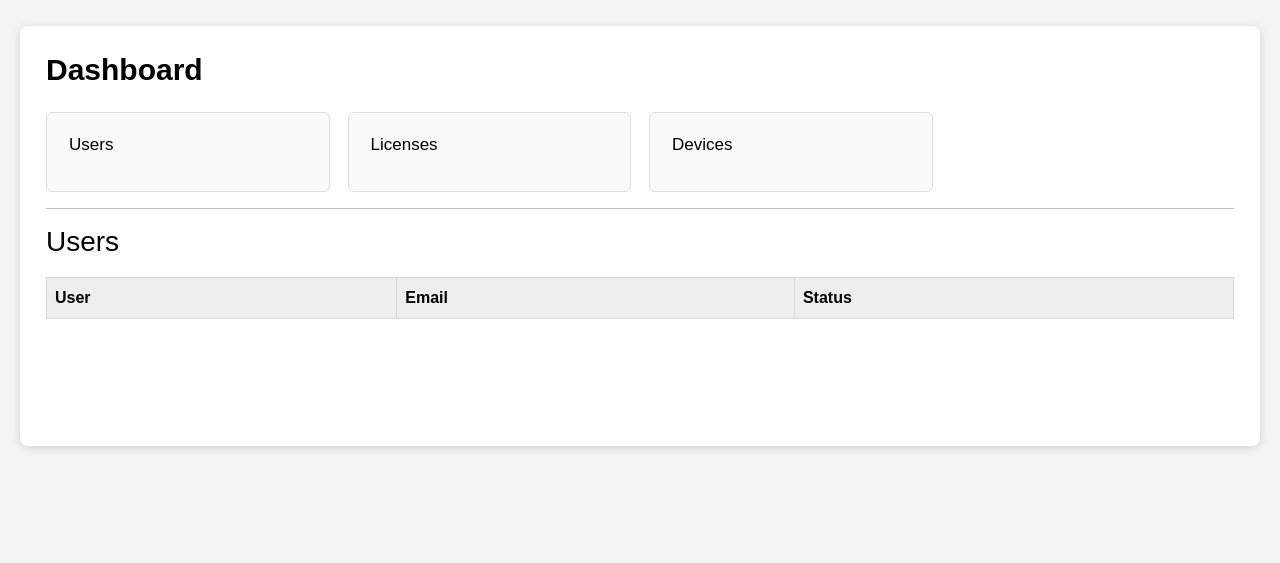
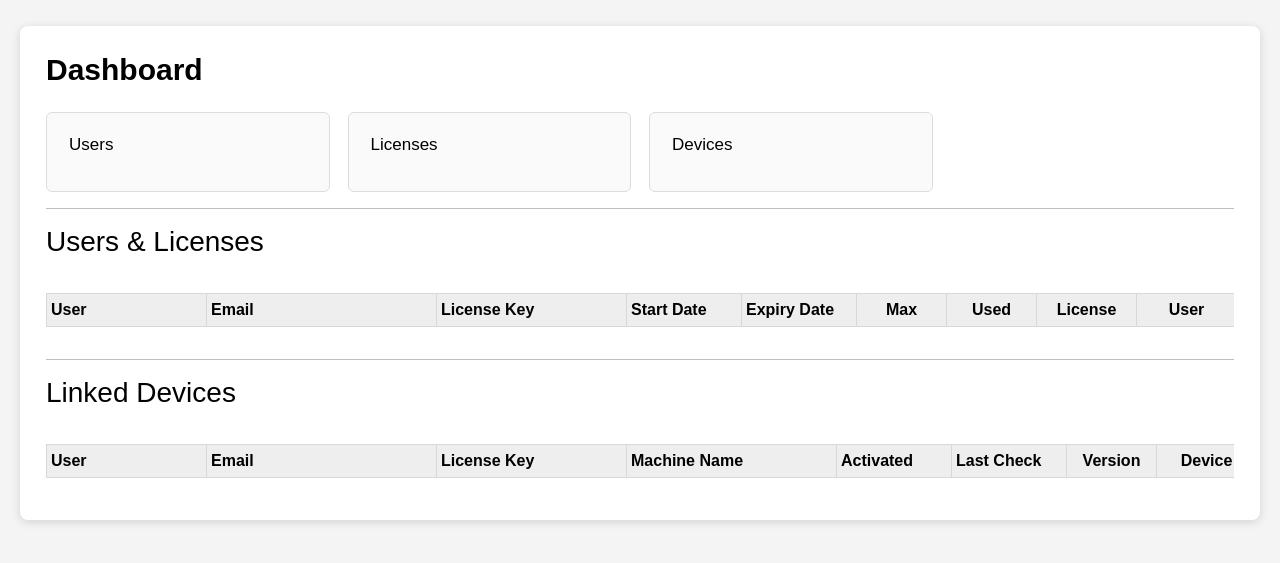
Before and after one commit to ashaikh123/license-server, a Flask app: template templates/org/public_dashboard.html in a window 1280 px wide. Shown: the part 54-617 px from the top of the page. Run offline with Flask 3, Linux system fonts and the light colour scheme; the template is opened without the code that fills it, so the values that code supplies are empty.

```diff
--- a/static/css/style.css
+++ b/static/css/style.css
@@ -185,3 +185,12 @@ h2 {
 .inline-table-form th {
     background: #eeeeee;
 }
+
+.link-button {
+    background: none;
+    border: none;
+    color: #0d6efd;
+    cursor: pointer;
+    padding: 0;
+    text-decoration: underline;
+}
--- a/templates/org/public_dashboard.html
+++ b/templates/org/public_dashboard.html
@@ -3,6 +3,48 @@
 {% block title %}{{ org.name }} Dashboard{% endblock %}
 
 {% block content %}
+<style>
+  .public-table {
+    font-size: 13px;
+    table-layout: fixed;
+    min-width: 1150px;
+  }
+
+  .public-table th,
+  .public-table td {
+    vertical-align: middle;
+    word-break: break-word;
+  }
+
+  .table-responsive {
+    overflow-x: auto;
+  }
+
+  .truncate-cell {
+    white-space: nowrap;
+    overflow: hidden;
+    text-overflow: ellipsis;
+  }
+
+  .col-user { width: 160px; }
+  .col-email { width: 230px; }
+  .col-license { width: 190px; }
+  .col-date { width: 115px; }
+  .col-small { width: 90px; text-align: center; }
+  .col-machine { width: 210px; }
+  .col-status { width: 100px; text-align: center; }
+
+  .copy-btn {
+    border: none;
+    background: #e9ecef;
+    padding: 2px 7px;
+    border-radius: 4px;
+    font-size: 12px;
+    cursor: pointer;
+    margin-left: 4px;
+  }
+</style>
+
 <h2>{{ org.name }} Dashboard</h2>
 
 <div class="stats-grid">
@@ -22,23 +64,156 @@
 
 <hr>
 
-<h3>Users</h3>
-<table class="table table-striped">
+<h3>Users & Licenses</h3>
+
+<div class="table-responsive mt-3">
+  <table class="table table-striped table-hover table-sm public-table">
     <thead>
       <tr>
-            <th>User</th>
-            <th>Email</th>
-            <th>Status</th>
+        <th class="col-user">User</th>
+        <th class="col-email">Email</th>
+        <th class="col-license">License Key</th>
+        <th class="col-date">Start Date</th>
+        <th class="col-date">Expiry Date</th>
+        <th class="col-small">Max</th>
+        <th class="col-small">Used</th>
+        <th class="col-status">License</th>
+        <th class="col-status">User</th>
       </tr>
     </thead>
+
     <tbody>
-        {% for user in users %}
+      {% for license in licenses %}
+      {% set user = license.user %}
+      {% set used_devices = device_count_map.get(license.id, 0) %}
+
       <tr>
-            <td>{{ user.name }}</td>
-            <td>{{ user.email }}</td>
-            <td>{{ "Active" if user.is_active else "Inactive" }}</td>
+        <td class="col-user truncate-cell" title="{{ user.name if user else '-' }}">
+          {{ user.name if user else '-' }}
+        </td>
+
+        <td class="col-email truncate-cell" title="{{ user.email if user else '-' }}">
+          {{ user.email if user else '-' }}
+        </td>
+
+        <td class="col-license truncate-cell" title="{{ license.key }}">
+          {{ license.key }}
+          <button type="button"
+                  class="copy-btn"
+                  onclick="navigator.clipboard.writeText('{{ license.key }}')">
+            Copy
+          </button>
+        </td>
+
+        <td class="col-date text-nowrap">
+          {{ license.activation_date.strftime('%Y-%m-%d') if license.activation_date else '-' }}
+        </td>
+
+        <td class="col-date text-nowrap">
+          {{ license.expiry_date.strftime('%Y-%m-%d') if license.expiry_date else '-' }}
+        </td>
+
+        <td class="col-small">
+          {{ license.max_devices }}
+        </td>
+
+        <td class="col-small">
+          {{ used_devices }}
+        </td>
+
+        <td class="col-status">
+          {% if license.status == 'active' %}
+            <span class="badge bg-success">Active</span>
+          {% elif license.status == 'expired' %}
+            <span class="badge bg-warning text-dark">Expired</span>
+          {% elif license.status == 'revoked' %}
+            <span class="badge bg-danger">Revoked</span>
+          {% else %}
+            <span class="badge bg-secondary">{{ license.status }}</span>
+          {% endif %}
+        </td>
+
+        <td class="col-status">
+          {% if user and user.is_active %}
+            <span class="badge bg-success">Active</span>
+          {% else %}
+            <span class="badge bg-secondary">Inactive</span>
+          {% endif %}
+        </td>
       </tr>
       {% endfor %}
     </tbody>
   </table>
+</div>
+
+<hr>
+
+<h3>Linked Devices</h3>
+
+<div class="table-responsive mt-3">
+  <table class="table table-striped table-hover table-sm public-table">
+    <thead>
+      <tr>
+        <th class="col-user">User</th>
+        <th class="col-email">Email</th>
+        <th class="col-license">License Key</th>
+        <th class="col-machine">Machine Name</th>
+        <th class="col-date">Activated</th>
+        <th class="col-date">Last Check</th>
+        <th class="col-small">Version</th>
+        <th class="col-status">Device</th>
+      </tr>
+    </thead>
+
+    <tbody>
+      {% for device in devices %}
+      {% set user = device.user %}
+      {% set license = device.license %}
+
+      <tr>
+        <td class="col-user truncate-cell" title="{{ user.name if user else '-' }}">
+          {{ user.name if user else '-' }}
+        </td>
+
+        <td class="col-email truncate-cell" title="{{ user.email if user else '-' }}">
+          {{ user.email if user else '-' }}
+        </td>
+
+        <td class="col-license truncate-cell" title="{{ license.key if license else '-' }}">
+          {% if license %}
+            {{ license.key[:8] }}...{{ license.key[-5:] }}
+          {% else %}
+            -
+          {% endif %}
+        </td>
+
+        <td class="col-machine truncate-cell" title="{{ device.machine_name or '-' }}">
+          {{ device.machine_name or '-' }}
+        </td>
+
+        <td class="col-date text-nowrap">
+          {{ device.activation_timestamp.strftime('%Y-%m-%d') if device.activation_timestamp else '-' }}
+        </td>
+
+        <td class="col-date text-nowrap">
+          {{ device.last_check.strftime('%Y-%m-%d') if device.last_check else '-' }}
+        </td>
+
+        <td class="col-small">
+          {{ device.app_version or '-' }}
+        </td>
+
+        <td class="col-status">
+          {% if device.is_active %}
+            <span class="badge bg-success">Active</span>
+          {% else %}
+            <span class="badge bg-secondary">Inactive</span>
+          {% endif %}
+        </td>
+      </tr>
+      {% endfor %}
+    </tbody>
+  </table>
+</div>
+
 {% endblock %}
```
Lines whose indentation alone changed are shown as unchanged.
